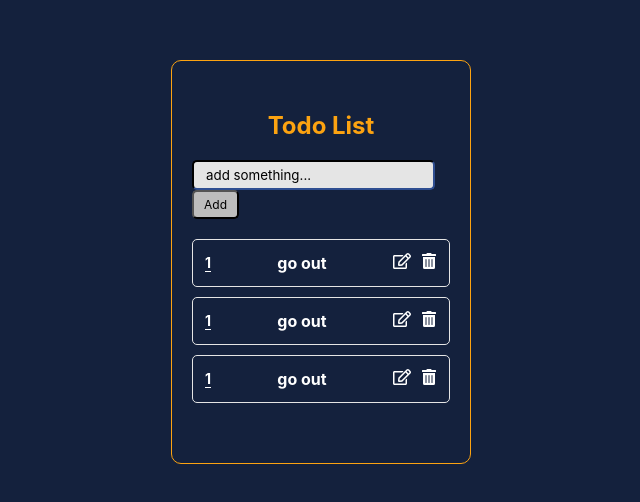
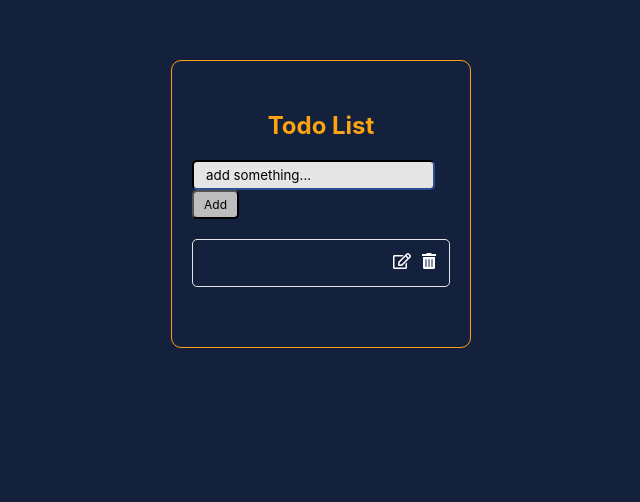
Before and after one commit to EmadNova/TodoList2, a React (Create React App) app: page / in a window 1280 px wide. Shown: the part 140-642 px from the top of the page, without its empty margins (319-959 px from the left). Built offline with nearby package versions, Linux system fonts and the light colour scheme.

Commit message:
trying...

```diff
--- a/package.json
+++ b/package.json
@@ -10,7 +10,9 @@
     "react-dom": "^18.2.0",
     "react-icons": "^4.7.1",
     "react-scripts": "5.0.1",
+    "react-toastify": "^9.1.1",
     "sass": "^1.57.1",
+    "uuid": "^9.0.0",
     "web-vitals": "^2.1.4"
   },
   "scripts": {
--- a/src/App.js
+++ b/src/App.js
@@ -1,4 +1,5 @@
-import React from 'react';
+import React, {useState} from 'react';
+import {v4 as uuid} from "uuid";
 
 //SCSS
 import styles from "./App.module.scss";
@@ -7,23 +8,54 @@ import styles from "./App.module.scss";
 import Task from "./component/Task";
 
 
+const App = () => {
 
 
+    const [input, setInput] = useState("");
 
-const App = () => {
+    const [task, setTask] = useState([{
+        id: {uuid},
+        number: "",
+        data: {input},
+    }]);
+
+    //Helper Functions
+
+    const inputHandler = (e) => {
+        setInput(e.target.value)
+    }
+
+    const addHandler = (e) => {
+        e.preventDefault()
+
+        if (input.length === 0) {
+            alert("Oh, so you dont have any...!?")
+        } else {
+            setTask(prevState => [...prevState, task.data])
+        }
+
+        setInput("");
+    }
+
     return (
         <div className={styles.container}>
             <div className={styles.innerContainer}>
                 <h1>Todo List</h1>
                 <div className={styles.addNewTask}>
-                    <input type="text" placeholder="add something..." />
-                    <button type="submit">Add</button>
+                    <input
+                        type="text"
+                        value={input}
+                        placeholder="add something..."
+                        onChange={inputHandler}
+                    />
+                    <button
+                        onClick={addHandler}
+                    >Add
+                    </button>
                 </div>
                 <div className={styles.allTask}>
                     <ul className={styles.newTask}>
-                        <Task/>
-                        <Task/>
-                        <Task/>
+                        {task.map(tasks => <Task key={task.id} number={task.number} data={task.data}/>)}
                     </ul>
                 </div>
             </div>
--- a/src/component/Task.js
+++ b/src/component/Task.js
@@ -7,14 +7,12 @@ import styles from "../App.module.scss";
 import {FaRegEdit, FaTrashAlt} from "react-icons/fa";
 
 
-
-
-const Task = () => {
+const Task = (props) => {
     return (
         <div>
             <li>
-                <span className={styles.taskID}>1</span>
-                <h3>go out</h3>
+                <span className={styles.taskID}>{props.number}</span>
+                <h3>{props.data}</h3>
                 <div className={styles.actionBTN}>
                     <span className={styles.edtBTN}><FaRegEdit/></span>
                     <span className={styles.dltBTN}><FaTrashAlt/></span>
```
Also changed, not shown: 1 other file (tests, documents, lock files or other folders).
